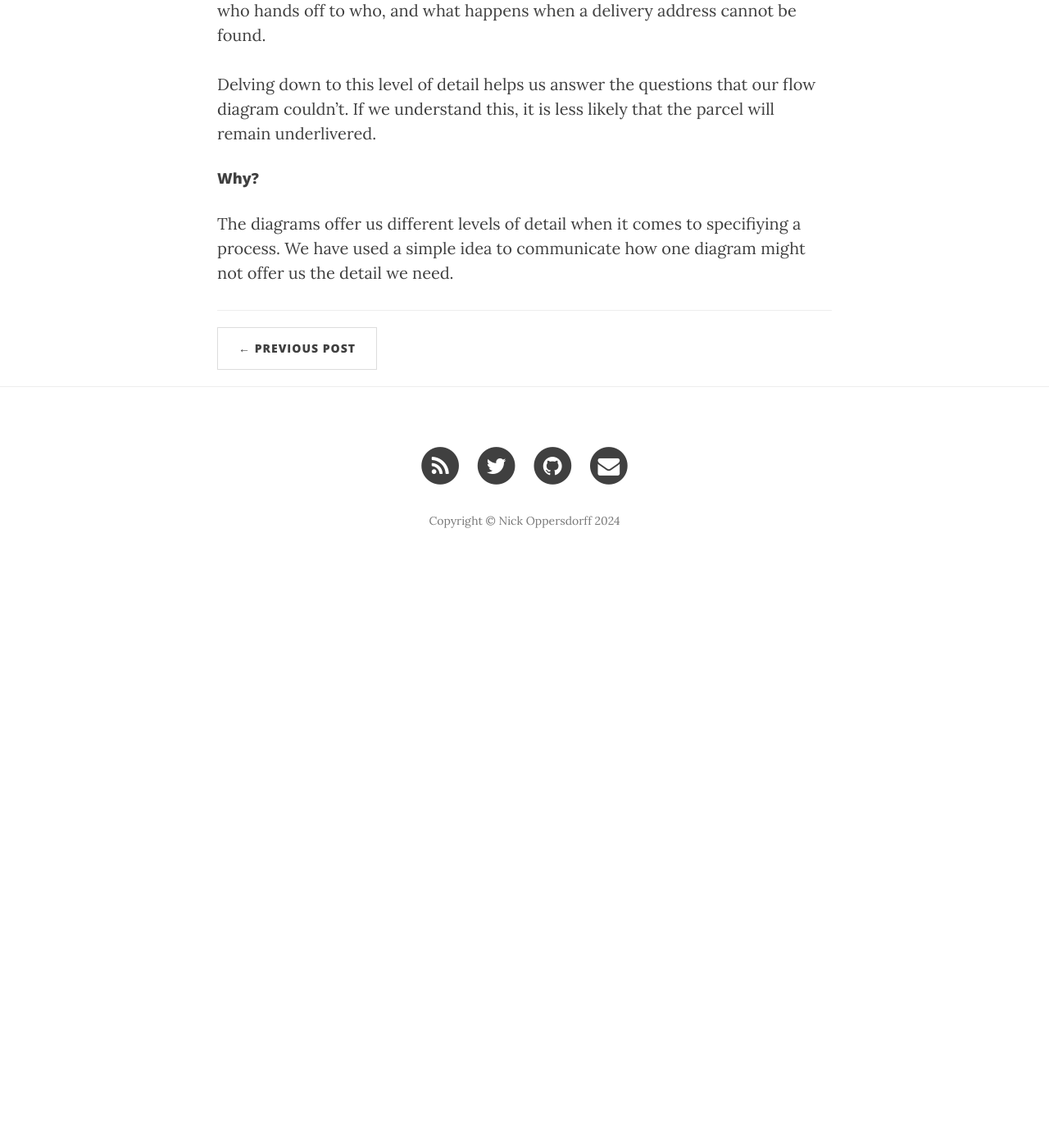
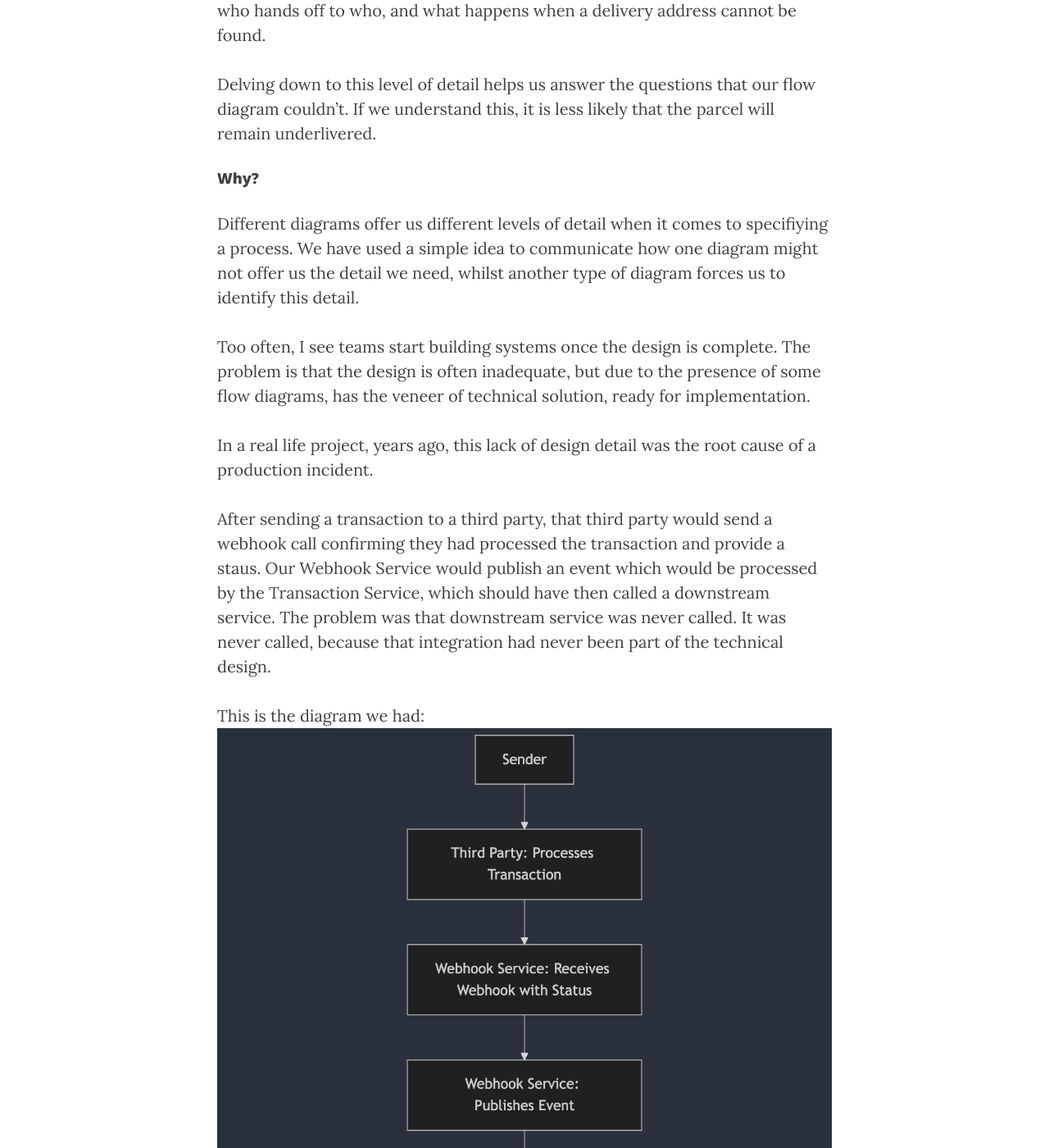
Before and after one commit to testworx/testworx.github.io, a Jekyll site: the page built from _posts/2024/december/2024-12-11-dont-substitute-good-diagrams-for-easier-diagrams.markdown, in a window 1280 px wide and 1400 px high, scrolled down 3235 px. Shown: the whole window at 82% size. Built offline with Jekyll 4.4.1, drawn with Linux system fonts in a browser that asks for light colours; nearby versions of some CDN libraries; comment, search, counter and statistics services are not loaded; before the commit the page ends 3946 px from its top, so only the background shows below that; some of the changed text lies outside the part shown.

Commit message:
Conclusion

```diff
--- a/_posts/2024/december/2024-12-11-dont-substitute-good-diagrams-for-easier-diagrams.markdown
+++ b/_posts/2024/december/2024-12-11-dont-substitute-good-diagrams-for-easier-diagrams.markdown
@@ -40,4 +40,21 @@ This diagram gives us a much better understanding of how our process works in te
 Delving down to this level of detail helps us answer the questions that our flow diagram couldn't.  If we understand this, it is less likely that the parcel will remain underlivered.
 
 #### Why?
-The diagrams offer us different levels of detail when it comes to specifiying a process.  We have used a simple idea to communicate how one diagram might not offer us the detail we need.
+Different diagrams offer us different levels of detail when it comes to specifiying a process.  We have used a simple idea to communicate how one diagram might not offer us the detail we need, whilst another type of diagram forces us to identify this detail.
+
+Too often, I see teams start building systems once the design is complete.  The problem is that the design is often inadequate, but due to the presence of some flow diagrams, has the veneer of technical solution, ready for implementation.
+
+In a real life project, years ago, this lack of design detail was the root cause of a production incident.
+
+After sending a transaction to a third party, that third party would send a webhook call confirming they had processed the transaction and provide a staus.  Our Webhook Service would publish an event which would be processed by the Transaction Service, which should have then called a downstream service.  The problem was that downstream service was never called.  It was never called, because that integration had never been part of the technical design.
+
+This is the diagram we had:
+![the_diagram_we_had.png](/assets/img/2024/december/the_diagram_we_had.png)
+
+This is the diagram we needed:
+![the_diagram_we_needed.png](/assets/img/2024/december/the_diagram_we_needed.png)
+
+This would have created a demand for better understanding, and after a few review cycles would have undoubtedly highlighted the gaps in our understanding, most likely preventing the production issue.
+
+#### Conclusions
+As technical QAs, we often get caught up in fairly mundane debates around tooling (Selenium vs Playwright anyone?), or arguing over testing vs checking, but the reality is there are far more productive things we can debate and push for.  Decent diagrams should be one of them, and if they aren't being done, as technical QAs we could even provide examples as a way to build a consensus towards what better design could look like.
```
Also changed, not shown: assets/img/2024/december/the_diagram_we_had.png (added), assets/img/2024/december/the_diagram_we_needed.png (added), 2 other files.
